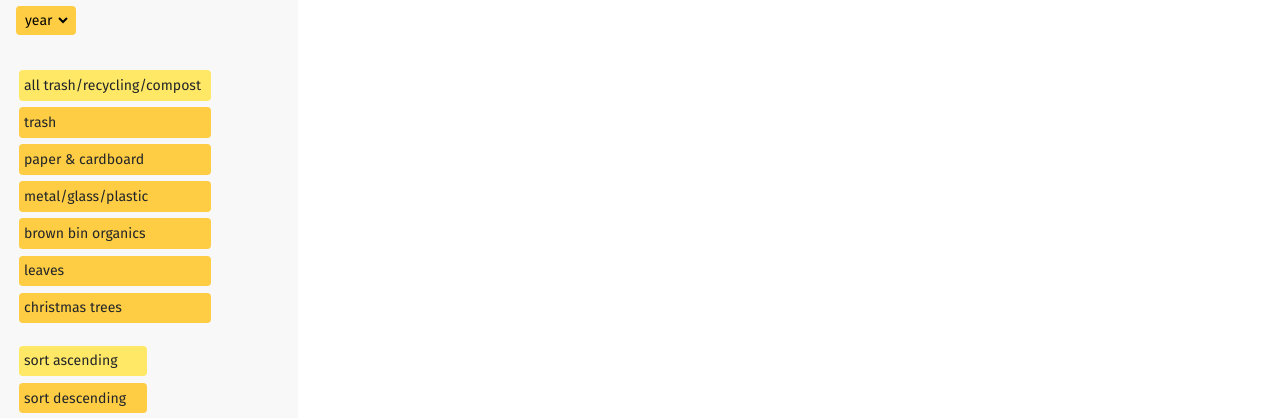
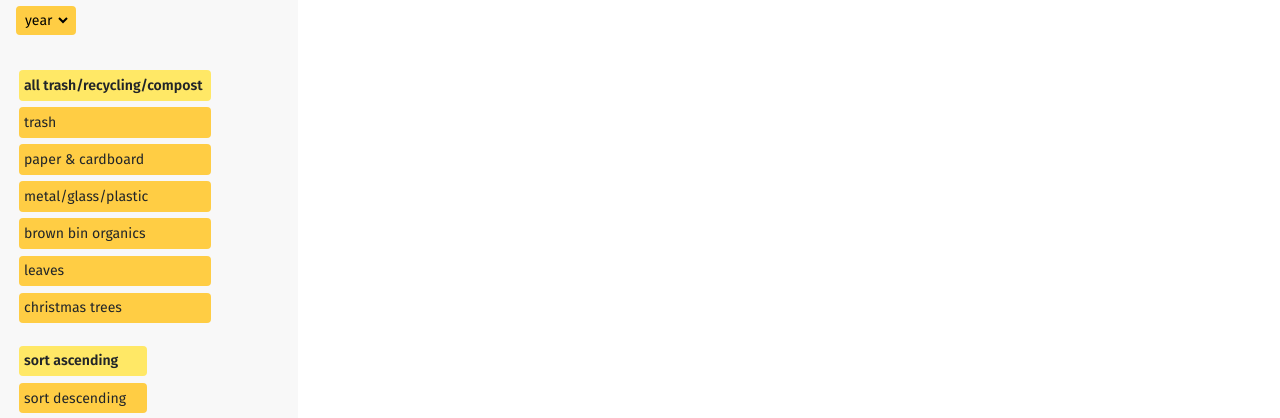
Before and after one commit to snphillips/So-Trashy-React, a React (Create React App) app: page / in a window 1280 px wide. Shown: the part 136-554 px from the top of the page. Built offline with nearby package versions, Linux system fonts and the light colour scheme; no server answers.

Commit message:
selected radio button bold

```diff
--- a/src/index.css
+++ b/src/index.css
@@ -1,5 +1,5 @@
 
-@import url(https://fonts.googleapis.com/css?family=Fira+Sans);
+@import url('https://fonts.googleapis.com/css2?family=Fira+Sans:wght@300;400;500;600&display=swap');
 @import url(https://fonts.googleapis.com/css?family=Satisfy);
 
 /* ===================================
@@ -183,6 +183,7 @@ note: these are radio buttons in disguise;
 
 .radio-toolbar input[type="radio"]:checked + label {
   background-color: #ffe866; /* light yellow */
+  font-weight: 600;
 }
 
 #radio-toolbar-type label {
```
